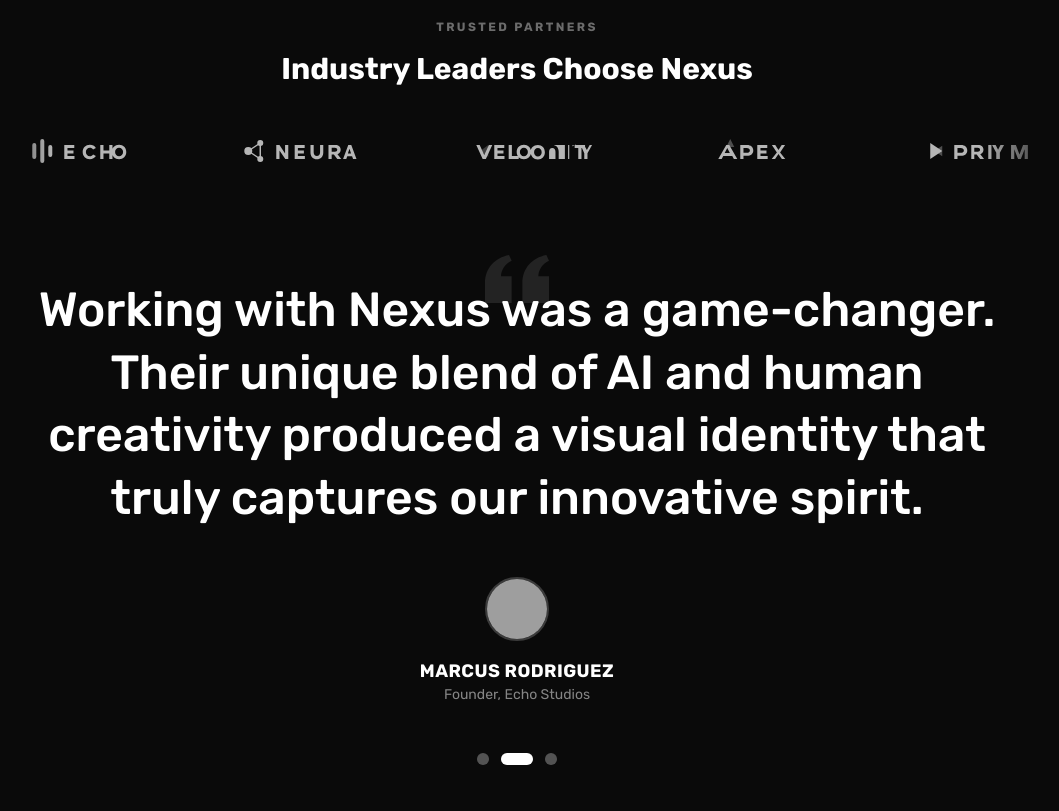
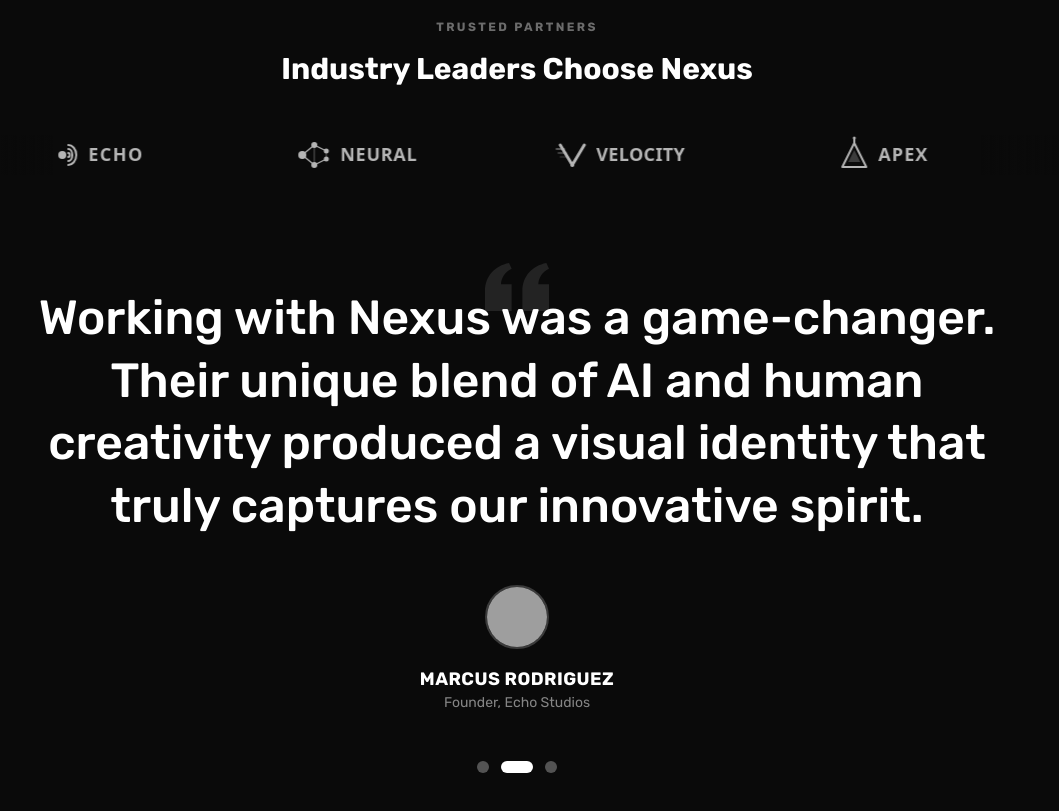
Before and after one commit to Alexi5000/v0-dreammachine2, a Next.js app: page / in a window 1280 px wide. Shown: the part 6400-7211 px from the top of the page, without its empty margins (123-1182 px from the left). Built offline with nearby package versions, Linux system fonts and the light colour scheme; grey boxes are pictures that could not be loaded.

Commit message:
feat: redesign brand logos for premium visual authenticity\n\nCreate highly detailed SVG logos for each brand with sophisticated designs.

```diff
--- a/components/testimonials.tsx
+++ b/components/testimonials.tsx
@@ -29,65 +29,124 @@ const testimonials = [
   },
 ]
 
-// Premium brand logos as SVG components - bright white, polished aesthetic
+// Premium brand logos as SVG components - refined, high-end designs
 const BrandLogos = {
   Quantum: () => (
-    <svg viewBox="0 0 140 32" fill="none" className="h-6 md:h-8 w-auto">
-      <path d="M16 4C9.373 4 4 9.373 4 16s5.373 12 12 12 12-5.373 12-12S22.627 4 16 4zm0 20c-4.418 0-8-3.582-8-8s3.582-8 8-8 8 3.582 8 8-3.582 8-8 8z" fill="white"/>
-      <path d="M16 10a6 6 0 100 12 6 6 0 000-12zm0 8a2 2 0 110-4 2 2 0 010 4z" fill="white"/>
-      <path d="M38 10h3.2l5.6 8.4V10H50v14h-3l-5.8-8.6V24H38V10zm18.4 0h3.2v14h-3.2V10zm9.6 0h3.2v11h6.8v3H66V10zm20.8 0h3.2v14H87V17l-3.6 5.4h-.8L79 17v7h-3.2V10h2.8l4.2 6.2 4-6.2zm12.8 0h10.4v3h-7.2v2.4h6.4v3h-6.4v2.6h7.4v3H99.6V10zm16 0h3.2l5.6 8.4V10h3.2v14h-3l-5.8-8.6V24h-3.2V10z" fill="white"/>
+    <svg viewBox="0 0 160 40" fill="none" className="h-8 md:h-10 w-auto">
+      {/* Quantum mark - orbital electron paths */}
+      <g className="transform-gpu">
+        <ellipse cx="20" cy="20" rx="14" ry="6" stroke="white" strokeWidth="1.5" fill="none" transform="rotate(-30 20 20)"/>
+        <ellipse cx="20" cy="20" rx="14" ry="6" stroke="white" strokeWidth="1.5" fill="none" transform="rotate(30 20 20)"/>
+        <ellipse cx="20" cy="20" rx="14" ry="6" stroke="white" strokeWidth="1.5" fill="none" transform="rotate(90 20 20)"/>
+        <circle cx="20" cy="20" r="3.5" fill="white"/>
+        <circle cx="28" cy="12" r="2" fill="white"/>
+        <circle cx="12" cy="28" r="2" fill="white"/>
+        <circle cx="28" cy="28" r="1.5" fill="white" opacity="0.7"/>
+      </g>
+      {/* Wordmark */}
+      <text x="44" y="26" fill="white" fontFamily="system-ui, -apple-system, sans-serif" fontSize="18" fontWeight="600" letterSpacing="0.02em">QUANTUM</text>
     </svg>
   ),
   Echo: () => (
-    <svg viewBox="0 0 100 32" fill="none" className="h-6 md:h-8 w-auto">
-      <rect x="4" y="8" width="4" height="16" rx="2" fill="white"/>
-      <rect x="12" y="4" width="4" height="24" rx="2" fill="white"/>
-      <rect x="20" y="10" width="4" height="12" rx="2" fill="white"/>
-      <path d="M36 10h10v3h-6.8v2.4h6v3h-6V21h7v3H36V10zm18.4 7c0-4.2 3-7.2 7.2-7.2 2.6 0 4.8 1.2 6 3.2l-2.8 1.6c-.7-1.2-1.8-1.8-3.2-1.8-2.2 0-4 1.8-4 4.2s1.8 4.2 4 4.2c1.4 0 2.5-.6 3.2-1.8l2.8 1.6c-1.2 2-3.4 3.2-6 3.2-4.2 0-7.2-3-7.2-7.2zm17.6-7h3.2v5.6H81V10h3.2v14H81v-5.4h-5.8V24H72V10zm18.8-.2c4.2 0 7.2 3 7.2 7.2s-3 7.2-7.2 7.2-7.2-3-7.2-7.2 3-7.2 7.2-7.2zm0 11.4c2.2 0 4-1.8 4-4.2s-1.8-4.2-4-4.2-4 1.8-4 4.2 1.8 4.2 4 4.2z" fill="white"/>
+    <svg viewBox="0 0 130 40" fill="none" className="h-8 md:h-10 w-auto">
+      {/* Echo mark - sound wave ripples */}
+      <g className="transform-gpu">
+        <path d="M20 10 C24 10, 28 14, 28 20 C28 26, 24 30, 20 30" stroke="white" strokeWidth="2" fill="none" strokeLinecap="round"/>
+        <path d="M20 14 C22 14, 24 16, 24 20 C24 24, 22 26, 20 26" stroke="white" strokeWidth="2" fill="none" strokeLinecap="round"/>
+        <path d="M20 18 C21 18, 21.5 19, 21.5 20 C21.5 21, 21 22, 20 22" stroke="white" strokeWidth="2" fill="none" strokeLinecap="round"/>
+        <circle cx="14" cy="20" r="4" fill="white"/>
+      </g>
+      {/* Wordmark */}
+      <text x="40" y="26" fill="white" fontFamily="system-ui, -apple-system, sans-serif" fontSize="18" fontWeight="600" letterSpacing="0.08em">ECHO</text>
     </svg>
   ),
   Neural: () => (
-    <svg viewBox="0 0 120 32" fill="none" className="h-6 md:h-8 w-auto">
-      <circle cx="8" cy="16" r="4" fill="white"/>
-      <circle cx="20" cy="8" r="3" fill="white"/>
-      <circle cx="20" cy="24" r="3" fill="white"/>
-      <path d="M8 16l12-8M8 16l12 8M20 8v16" stroke="white" strokeWidth="1.5"/>
-      <path d="M36 10h3.2l5.6 8.4V10H48v14h-3l-5.8-8.6V24H36V10zm18.4 0h10v3h-6.8v2.4h6v3h-6V21h7v3H54.4V10zm15.8 0h3.2v7.2c0 2.4 1.2 3.8 3.2 3.8s3.2-1.4 3.2-3.8V10h3.2v7.4c0 4.2-2.6 6.8-6.4 6.8s-6.4-2.6-6.4-6.8V10zm18 0h6.8c3.4 0 5.4 2 5.4 4.8 0 2.2-1.2 3.8-3.2 4.4l3.8 4.8h-4l-3.4-4.4h-2.2V24h-3.2V10zm6.4 6.8c1.4 0 2.4-.8 2.4-2s-1-2-2.4-2h-3.2v4h3.2zm13.4-6.8h3l5.2 14h-3.4l-1-2.8h-4.8l-1 2.8h-3.2l5.2-14zm2.8 8.4l-1.6-4.6-1.6 4.6h3.2zm10-8.4h3.2v11h6.8v3H121V10z" fill="white"/>
+    <svg viewBox="0 0 150 40" fill="none" className="h-8 md:h-10 w-auto">
+      {/* Neural mark - network nodes */}
+      <g className="transform-gpu">
+        <circle cx="12" cy="20" r="4" fill="white"/>
+        <circle cx="24" cy="10" r="3" fill="white"/>
+        <circle cx="24" cy="30" r="3" fill="white"/>
+        <circle cx="36" cy="16" r="2.5" fill="white"/>
+        <circle cx="36" cy="24" r="2.5" fill="white"/>
+        <line x1="12" y1="20" x2="24" y2="10" stroke="white" strokeWidth="1.2"/>
+        <line x1="12" y1="20" x2="24" y2="30" stroke="white" strokeWidth="1.2"/>
+        <line x1="24" y1="10" x2="36" y2="16" stroke="white" strokeWidth="1.2"/>
+        <line x1="24" y1="30" x2="36" y2="24" stroke="white" strokeWidth="1.2"/>
+        <line x1="24" y1="10" x2="24" y2="30" stroke="white" strokeWidth="1" opacity="0.5"/>
+        <line x1="36" y1="16" x2="36" y2="24" stroke="white" strokeWidth="1" opacity="0.5"/>
+      </g>
+      {/* Wordmark */}
+      <text x="50" y="26" fill="white" fontFamily="system-ui, -apple-system, sans-serif" fontSize="18" fontWeight="600" letterSpacing="0.04em">NEURAL</text>
     </svg>
   ),
   Velocity: () => (
-    <svg viewBox="0 0 130 32" fill="none" className="h-6 md:h-8 w-auto">
-      <path d="M4 10h3.4l4.6 10 4.6-10h3.4l-6.4 14h-3.2L4 10z" fill="white"/>
-      <path d="M22 10h10v3h-6.8v2.4h6v3h-6V21h7v3H22V10zm14.4 0h3.2v11h6.8v3H36.4V10zm15.2-.2c4.2 0 7.2 3 7.2 7.2s-3 7.2-7.2 7.2-7.2-3-7.2-7.2 3-7.2 7.2-7.2zm0 11.4c2.2 0 4-1.8 4-4.2s-1.8-4.2-4-4.2-4 1.8-4 4.2 1.8 4.2 4 4.2zm14-11.2c4.2 0 7 3 7 7.2s-2.8 7.2-7 7.2-7-3-7.2-7.2 2.8-7.2 7.2-7.2zm0 11.4c2.2 0 3.8-1.8 3.8-4.2s-1.6-4.2-3.8-4.2-3.8 1.8-3.8 4.2 1.6 4.2 3.8 4.2zm14.4-11.4c4 0 6.4 2.6 6.4 6.8V24h-3.2v-7.2c0-2.4-1.2-3.8-3.2-3.8s-3.2 1.4-3.2 3.8V24H97V10h3.2v1.4c.8-1 2.2-1.6 3.8-1.6zm12.6 0h3.2v14h-3.2V10zm9.8 0h10.4v3h-3.6v11h-3.2V13h-3.6v-3zm14.2 0h3.2l-4.6 8.2V24h-3.2v-5.8L108.4 10h3.4l2.8 5 2.8-5z" fill="white"/>
-      <path d="M8 16l8-6v12l-8-6z" fill="white" fillOpacity="0.3"/>
+    <svg viewBox="0 0 170 40" fill="none" className="h-8 md:h-10 w-auto">
+      {/* Velocity mark - dynamic V with motion lines */}
+      <g className="transform-gpu">
+        <path d="M8 10 L20 30 L32 10" stroke="white" strokeWidth="3" fill="none" strokeLinecap="round" strokeLinejoin="round"/>
+        <line x1="4" y1="14" x2="12" y2="14" stroke="white" strokeWidth="1.5" strokeLinecap="round" opacity="0.6"/>
+        <line x1="6" y1="18" x2="14" y2="18" stroke="white" strokeWidth="1.5" strokeLinecap="round" opacity="0.4"/>
+        <line x1="8" y1="22" x2="16" y2="22" stroke="white" strokeWidth="1.5" strokeLinecap="round" opacity="0.2"/>
+        <circle cx="20" cy="30" r="2" fill="white"/>
+      </g>
+      {/* Wordmark */}
+      <text x="44" y="26" fill="white" fontFamily="system-ui, -apple-system, sans-serif" fontSize="18" fontWeight="600" letterSpacing="0.02em">VELOCITY</text>
     </svg>
   ),
   Apex: () => (
-    <svg viewBox="0 0 100 32" fill="none" className="h-6 md:h-8 w-auto">
-      <path d="M4 24l8-14h3l8 14h-3.4l-1.6-3H9l-1.6 3H4zm6.4-6h5.2l-2.6-5-2.6 5z" fill="white"/>
-      <path d="M26 10h6.8c3.8 0 6.2 2.2 6.2 5.4 0 3.2-2.4 5.4-6.2 5.4H29.2V24H26V10zm6.4 7.8c2 0 3.2-1 3.2-2.4s-1.2-2.4-3.2-2.4H29.2v4.8h3.2zm10.6-7.8h10v3H46.2v2.4h6v3h-6V21h7.2v3H43V10zm14.6 0h3.4l3.2 5 3.2-5h3.4l-5 7.4 5.2 6.6h-3.4L64.2 19l-3.4 5h-3.4l5.2-6.6-5-7.4z" fill="white"/>
-      <polygon points="16,4 20,12 12,12" fill="white" fillOpacity="0.4"/>
+    <svg viewBox="0 0 130 40" fill="none" className="h-8 md:h-10 w-auto">
+      {/* Apex mark - mountain peak / upward triangle */}
+      <g className="transform-gpu">
+        <path d="M20 8 L32 32 L8 32 Z" fill="none" stroke="white" strokeWidth="2" strokeLinejoin="round"/>
+        <path d="M20 15 L26 27 L14 27 Z" fill="white" opacity="0.3"/>
+        <line x1="20" y1="8" x2="20" y2="4" stroke="white" strokeWidth="2" strokeLinecap="round"/>
+        <circle cx="20" cy="3" r="1.5" fill="white"/>
+      </g>
+      {/* Wordmark */}
+      <text x="44" y="26" fill="white" fontFamily="system-ui, -apple-system, sans-serif" fontSize="18" fontWeight="700" letterSpacing="0.06em">APEX</text>
     </svg>
   ),
   Prism: () => (
-    <svg viewBox="0 0 110 32" fill="none" className="h-6 md:h-8 w-auto">
-      <path d="M4 8l12 8-12 8V8z" fill="white"/>
-      <path d="M8 16l8-5.3v10.6L8 16z" fill="white" fillOpacity="0.4"/>
-      <path d="M28 10h6.8c3.8 0 6.2 2.2 6.2 5.4 0 3.2-2.4 5.4-6.2 5.4h-3.6V24H28V10zm6.4 7.8c2 0 3.2-1 3.2-2.4s-1.2-2.4-3.2-2.4h-3.2v4.8h3.2zm10.6-7.8h6.8c3.4 0 5.4 2 5.4 4.8 0 2.2-1.2 3.8-3.2 4.4l3.8 4.8h-4l-3.4-4.4H48V24h-3V10zm6.4 6.8c1.4 0 2.4-.8 2.4-2s-1-2-2.4-2H48v4h3.4zm10.6-6.8h3.2v14H62V10zm8 7.8l-4.2-7.8h3.6l2.4 4.8 2.4-4.8h3.6l-4.2 7.8V24h-3.6v-6.2zm14.8-7.8h4.8l3.6 9.6 3.6-9.6h4.8v14h-3.2v-9.8l-3.8 9.8h-2.8l-3.8-9.8V24h-3.2V10z" fill="white"/>
+    <svg viewBox="0 0 140 40" fill="none" className="h-8 md:h-10 w-auto">
+      {/* Prism mark - light refraction */}
+      <g className="transform-gpu">
+        <path d="M8 32 L20 8 L32 32 Z" fill="none" stroke="white" strokeWidth="2" strokeLinejoin="round"/>
+        <line x1="34" y1="20" x2="38" y2="16" stroke="white" strokeWidth="1.5" strokeLinecap="round"/>
+        <line x1="34" y1="20" x2="38" y2="20" stroke="white" strokeWidth="1.5" strokeLinecap="round"/>
+        <line x1="34" y1="20" x2="38" y2="24" stroke="white" strokeWidth="1.5" strokeLinecap="round"/>
+        <line x1="4" y1="20" x2="14" y2="20" stroke="white" strokeWidth="1.5" strokeLinecap="round"/>
+        <path d="M14 20 L26 20" stroke="white" strokeWidth="1" opacity="0.4"/>
+      </g>
+      {/* Wordmark */}
+      <text x="48" y="26" fill="white" fontFamily="system-ui, -apple-system, sans-serif" fontSize="18" fontWeight="600" letterSpacing="0.05em">PRISM</text>
     </svg>
   ),
   Horizon: () => (
-    <svg viewBox="0 0 130 32" fill="none" className="h-6 md:h-8 w-auto">
-      <path d="M4 16c0-6.627 5.373-12 12-12s12 5.373 12 12" stroke="white" strokeWidth="2.5" strokeLinecap="round"/>
-      <circle cx="16" cy="16" r="3" fill="white"/>
-      <path d="M36 10h3.2v5.6h5.6V10H48v14h-3.2v-5.4h-5.6V24H36V10zm17.2-.2c4.2 0 7.2 3 7.2 7.2s-3 7.2-7.2 7.2-7.2-3-7.2-7.2 3-7.2 7.2-7.2zm0 11.4c2.2 0 4-1.8 4-4.2s-1.8-4.2-4-4.2-4 1.8-4 4.2 1.8 4.2 4 4.2zm12-11.2h6.8c3.4 0 5.4 2 5.4 4.8 0 2.2-1.2 3.8-3.2 4.4l3.8 4.8h-4l-3.4-4.4H68.4V24h-3.2V10zm6.4 6.8c1.4 0 2.4-.8 2.4-2s-1-2-2.4-2h-3.2v4h3.2zm10.4-6.8h3.2v14H82V10zm8.2 0h11v3h-3.9v11h-3.2V13H86v-3zm14.4 0h3.2l5.6 8.4V10h3.2v14h-3l-5.8-8.6V24h-3.2V10z" fill="white"/>
+    <svg viewBox="0 0 165 40" fill="none" className="h-8 md:h-10 w-auto">
+      {/* Horizon mark - sun rising over line */}
+      <g className="transform-gpu">
+        <path d="M4 26 L36 26" stroke="white" strokeWidth="2" strokeLinecap="round"/>
+        <path d="M20 26 A12 12 0 0 1 32 26" fill="none" stroke="white" strokeWidth="2"/>
+        <path d="M8 26 A12 12 0 0 1 20 26" fill="none" stroke="white" strokeWidth="2"/>
+        <circle cx="20" cy="18" r="6" fill="white"/>
+        <line x1="20" y1="8" x2="20" y2="10" stroke="white" strokeWidth="1.5" strokeLinecap="round"/>
+        <line x1="28" y1="12" x2="26.5" y2="13.5" stroke="white" strokeWidth="1.5" strokeLinecap="round"/>
+        <line x1="12" y1="12" x2="13.5" y2="13.5" stroke="white" strokeWidth="1.5" strokeLinecap="round"/>
+      </g>
+      {/* Wordmark */}
+      <text x="46" y="26" fill="white" fontFamily="system-ui, -apple-system, sans-serif" fontSize="18" fontWeight="600" letterSpacing="0.03em">HORIZON</text>
     </svg>
   ),
   Zenith: () => (
-    <svg viewBox="0 0 110 32" fill="none" className="h-6 md:h-8 w-auto">
-      <path d="M4 10h11l-7 11h8v3H4l7-11H4v-3z" fill="white"/>
-      <path d="M20 10h10v3h-6.8v2.4h6v3h-6V21h7v3H20V10zm14.6 0h3.2l5.6 8.4V10H47v14h-3l-5.8-8.6V24h-3.2V10zm16.8 0h3.2v14h-3.2V10zm10.8 0h10.4v3H69v11h-3.2V13h-3.6v-3zm13.4 0h3.2v5.6h5.6V10H88v14h-3.2v-5.4h-5.6V24h-3.2V10z" fill="white"/>
-      <path d="M10 8l4 4H6l4-4z" fill="white" fillOpacity="0.5"/>
+    <svg viewBox="0 0 145 40" fill="none" className="h-8 md:h-10 w-auto">
+      {/* Zenith mark - stylized Z with star */}
+      <g className="transform-gpu">
+        <path d="M8 10 L32 10 L8 30 L32 30" stroke="white" strokeWidth="2.5" strokeLinecap="round" strokeLinejoin="round" fill="none"/>
+        <polygon points="34,8 35.5,12 40,12 36.5,15 38,19 34,16 30,19 31.5,15 28,12 32.5,12" fill="white"/>
+      </g>
+      {/* Wordmark */}
+      <text x="50" y="26" fill="white" fontFamily="system-ui, -apple-system, sans-serif" fontSize="18" fontWeight="600" letterSpacing="0.04em">ZENITH</text>
     </svg>
   ),
 }
```
